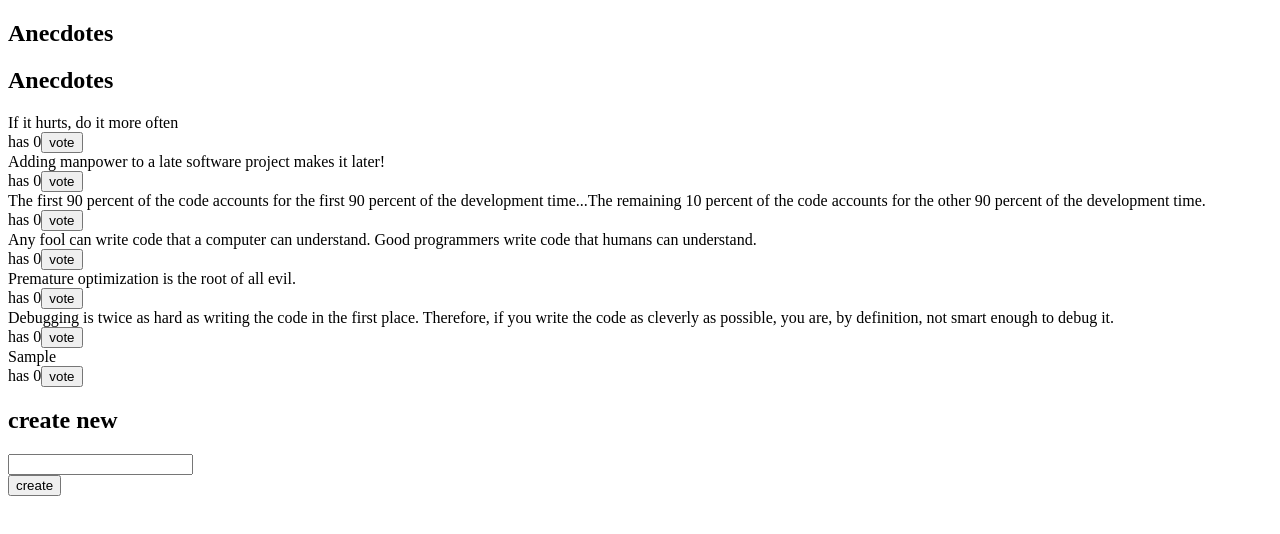
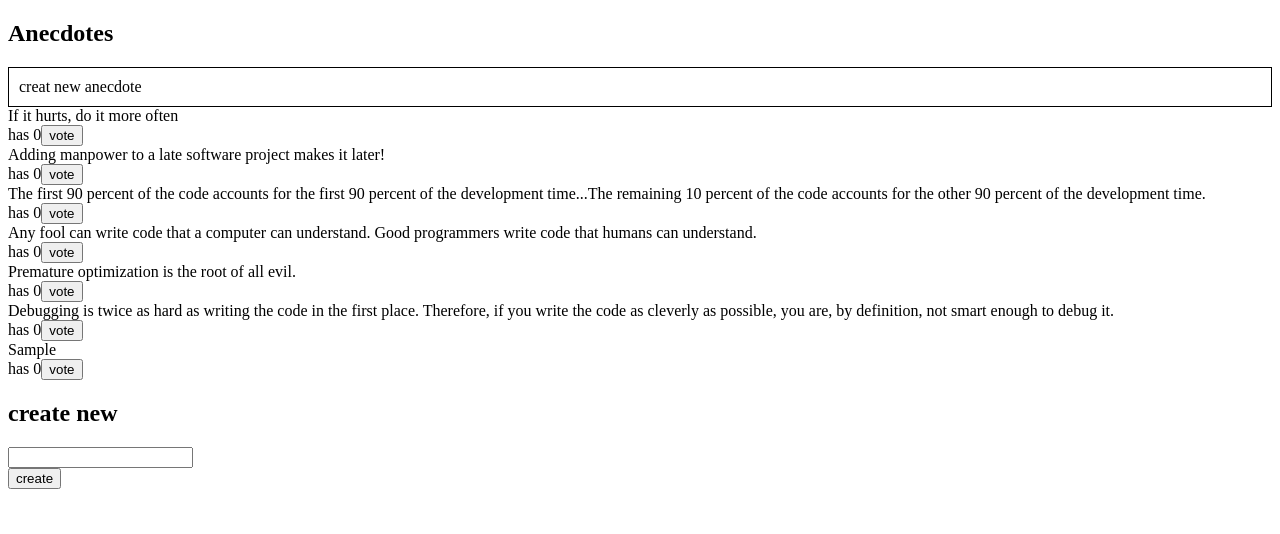
Before and after one commit to zoeszhen/fullstack-redux, a React (Create React App) app in the folder redux-anecdotes/: page / in a window 1280 px wide. Both pictures are taken after typing "Sample" into the empty fields and a click on the button "create". Shown: the top 534 px of the page. Built offline with nearby package versions, Linux system fonts and the light colour scheme.

Commit message:
feat(6.10-6.11): New creation notifiction

```diff
--- a/redux-anecdotes/src/components/AnecdoteForm.js
+++ b/redux-anecdotes/src/components/AnecdoteForm.js
@@ -1,6 +1,8 @@
 import React from 'react'
 import { useDispatch } from 'react-redux'
 import { createAnecdote } from '../reducers/anecdoteReducer'
+import { setNotification } from '../reducers/notificationReducer'
+import Notification from "./Notification"
 
 const AnecdoteForm = (props) => {
     const dispatch = useDispatch()
@@ -10,6 +12,10 @@ const AnecdoteForm = (props) => {
         const content = event.target.anecdote.value
         event.target.anecdote.value = ""
         dispatch(createAnecdote(content))
+        dispatch(setNotification("creat new anecdote"))
+        setTimeout(() => {
+            dispatch(setNotification(null))
+        }, 5000)
     }
 
     return (
--- a/redux-anecdotes/src/components/AnecdoteList.js
+++ b/redux-anecdotes/src/components/AnecdoteList.js
@@ -1,6 +1,7 @@
 import React from 'react'
 import { useSelector, useDispatch } from 'react-redux'
 import { incrementVote } from '../reducers/anecdoteReducer'
+import Notification from "./Notification"
 
 const AnecdoteCreator = (props) => {
     const anecdotes = useSelector(state => state.anecdote)
@@ -11,7 +12,7 @@ const AnecdoteCreator = (props) => {
     }
     return (
         <>
-            <h2>Anecdotes</h2>
+            <Notification></Notification>
             {
                 anecdotes.map(anecdote =>
                     <div key={anecdote.id}>
--- a/redux-anecdotes/src/components/Notification.js
+++ b/redux-anecdotes/src/components/Notification.js
@@ -1,14 +1,16 @@
 import React from 'react'
+import { useSelector } from 'react-redux'
 
 const Notification = () => {
+  const notification = useSelector(state => state.notification)
   const style = {
     border: 'solid',
     padding: 10,
     borderWidth: 1
   }
   return (
-    <div style={style}>
-      render here notification...
+    notification && <div style={style}>
+      {notification}
     </div>
   )
 }
--- /dev/null
+++ b/redux-anecdotes/src/reducers/notificationReducer.js
@@ -0,0 +1,17 @@
+const notificationReducer = (state = null, action) => {
+    switch (action.type) {
+        case 'SET_NOTIFICATION':
+            return action.data
+        default:
+            return state
+    }
+}
+
+export const setNotification = (content) => {
+    return {
+        type: 'SET_NOTIFICATION',
+        data: content
+    }
+}
+
+export default notificationReducer;
--- a/redux-anecdotes/src/store.js
+++ b/redux-anecdotes/src/store.js
@@ -1,9 +1,11 @@
 import { createStore, combineReducers } from 'redux'
 import { composeWithDevTools } from 'redux-devtools-extension'
 import anecdoteReducer from './reducers/anecdoteReducer'
+import notificationReducer from './reducers/notificationReducer'
 
 const reducer = combineReducers({
-    anecdote: anecdoteReducer
+    anecdote: anecdoteReducer,
+    notification: notificationReducer
 })
 
 const store = createStore(
```
